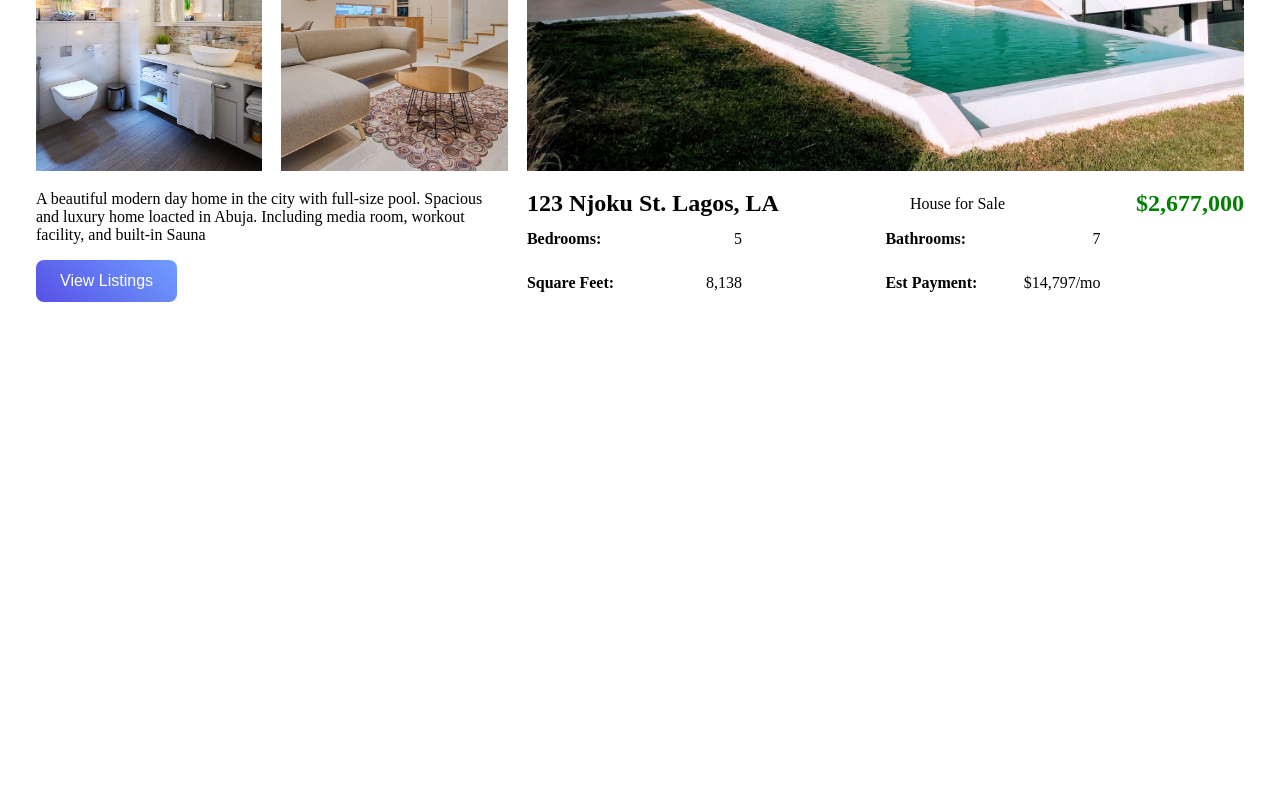
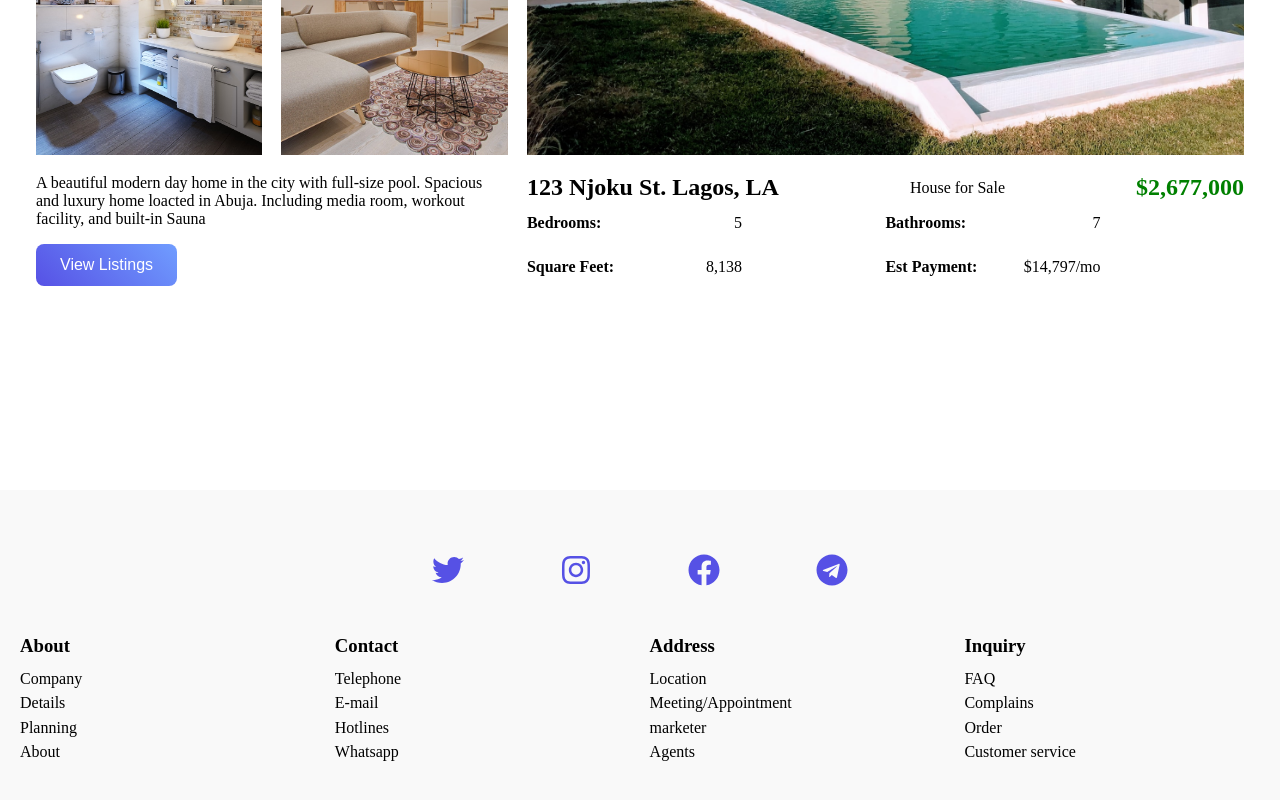
Before and after one commit to NjokuAnthony/real-estate, a React (Create React App) app: page / in a window 1280 px wide. Shown: the part 2820-3620 px from the top of the page. Before the commit the page ends 3326 px from the top, so only its background shows below. Built offline with nearby package versions, Linux system fonts and the light colour scheme.

Commit message:
finished coding

```diff
--- a/src/App.js
+++ b/src/App.js
@@ -3,6 +3,7 @@ import Navbar from './components/navbar/Navbar';
 import Hero from './components/hero/Hero';
 import Houses from './components/Houses/Houses';
 import Featured from './components/Featured/Featured';
+import Footer from './components/footer/Footer';
 
 function App() {
   return (
@@ -11,6 +12,7 @@ function App() {
       <Hero />
       <Houses />
       <Featured />
+      <Footer />
     </div>
   );
 }
--- a/src/components/Featured/Featured.css
+++ b/src/components/Featured/Featured.css
@@ -67,7 +67,7 @@
 }
 
 .featured .bold {
-    font-weight: 700;
+    font-weight: 600;
     margin-right: 1rem;
 }
 
@@ -81,4 +81,29 @@
     .span-3 {
         grid-column: span 2;
     }
+
+    .order-1 {
+        order: 1;
+    }
+    .order-2 {
+        order: 1;
+    }
+    .order-1 {
+        order: 2;
+    }
+    .order-3 {
+        order: 3;
+    }
+    .order-4 {
+        order: 4;
+    }
+    .order-5 {
+        order: 5;
+    }
+    .order-6 {
+        order: 6;
+    }
+    .order-7 {
+        order: 7;
+    }
 }
--- a/src/components/Featured/Featured.jsx
+++ b/src/components/Featured/Featured.jsx
@@ -18,7 +18,7 @@ const Featured = () => {
   return (
     <div className='featured'>
         <h1 className='featured-text'>Top Featured Listings</h1>
-        <p className='featured-text'>Selected Listings by City, State, & Zip based on views.</p>
+        <p className='featured-text-1'>Selected Listings by City, State, & Zip based on views.</p>
         <div className="container">
             <img className='span-3 image-grid-row-2' src={House1} alt='' />
             <img src={bed1} alt='' />
@@ -60,21 +60,21 @@ const Featured = () => {
             </div>
         </div>
         <div className="container">
-            <img src={bed3} alt='' />
-            <img src={bed4} alt='' />
+            <img className='order-2' src={bed3} alt='' />
+            <img className='order-3' src={bed4} alt='' />
 
             <img className='span-3 image-grid-row-2' src={House2} alt='' />
 
 
-            <img src={bathroom2} alt='' />
-            <img src={livingroom} alt='' />
-            <div className="span-2 right-img-details">
+            <img className='order-4' src={bathroom2} alt='' />
+            <img className='order-5' src={livingroom} alt='' />
+            <div className="span-2 right-img-details order-7">
                 <p>A beautiful modern day home in the city with full-size pool. Spacious and luxury home loacted in Abuja. Including media room, workout facility, and built-in Sauna</p>
                 <button className="btn">View Listings</button>
             </div>
 
 
-            <div className="span-3 img-details">
+            <div className="span-3 img-details order-6">
                 <div className="top">
                     <h2>123 Njoku St. Lagos, LA</h2>
                     <p>House for Sale</p>
--- /dev/null
+++ b/src/components/footer/Footer.jsx
@@ -0,0 +1,51 @@
+import React from 'react'
+
+import './footer.css'
+import { FaFacebook, FaInstagram, FaTelegram, FaPrinterest, FaTwitter } from 'react-icons/fa'
+
+const Footer = () => {
+  return (
+    <div className='footer'>
+        <div className='socials'>
+            <FaTwitter className='icon' />
+            <FaInstagram className='icon' />
+            <FaFacebook className='icon' />
+            <FaTelegram className='icon' />
+            {/* <FaPrinterest className='icon' /> */}
+        </div>
+        <div className="container">
+            <div className="col">
+                <h3>About</h3>
+                <p>Company</p>
+                <p>Details</p>
+                <p>Planning</p>
+                <p>About</p>
+            </div>
+            <div className="col">
+                <h3>Contact</h3>
+                <p>Telephone</p>
+                <p>E-mail</p>
+                <p>Hotlines</p>
+                <p>Whatsapp</p>
+            </div>
+            <div className="col">
+                <h3>Address</h3>
+                <p>Location</p>
+                <p>Meeting/Appointment</p>
+                <p>marketer</p>
+                <p>Agents</p>
+            </div>
+            <div className="col">
+                <h3>Inquiry</h3>
+                <p>FAQ</p>
+                <p>Complains</p>
+                <p>Order</p>
+                <p>Customer service</p>
+            </div>
+        </div>
+
+    </div>
+  )
+}
+
+export default Footer
--- /dev/null
+++ b/src/components/footer/footer.css
@@ -0,0 +1,45 @@
+ .footer {
+    width: 100%;
+    padding: 2rem 0;
+    background-color: #f9f9f9;
+ }
+
+ .footer .container {
+    display: grid;
+    grid-template-columns: repeat(4,1fr);
+    gap: 1.2rem;
+ }
+
+ .foot .col {
+    margin: auto;
+ }
+
+ .footer h3{
+    margin: .8rem 0;
+ }
+
+ .footer p{
+    margin: 0.4rem 0;
+    /* color: #5651e5; */
+ }
+
+ .footer .socials {
+    text-align: center;
+ }
+ .footer .icon {
+    font-size: 2rem;
+    margin: 2rem 3rem;
+    color: #5651e5;
+ }
+
+ @media screen and (max-width: 940px) {
+    .footer .container {
+        grid-template-columns: repeat(2,1fr);
+        gap: 1.5rem;
+        margin: 0 2rem;
+    }
+
+    .footer .icon {
+        margin: 1rem;
+    }
+ }
```
